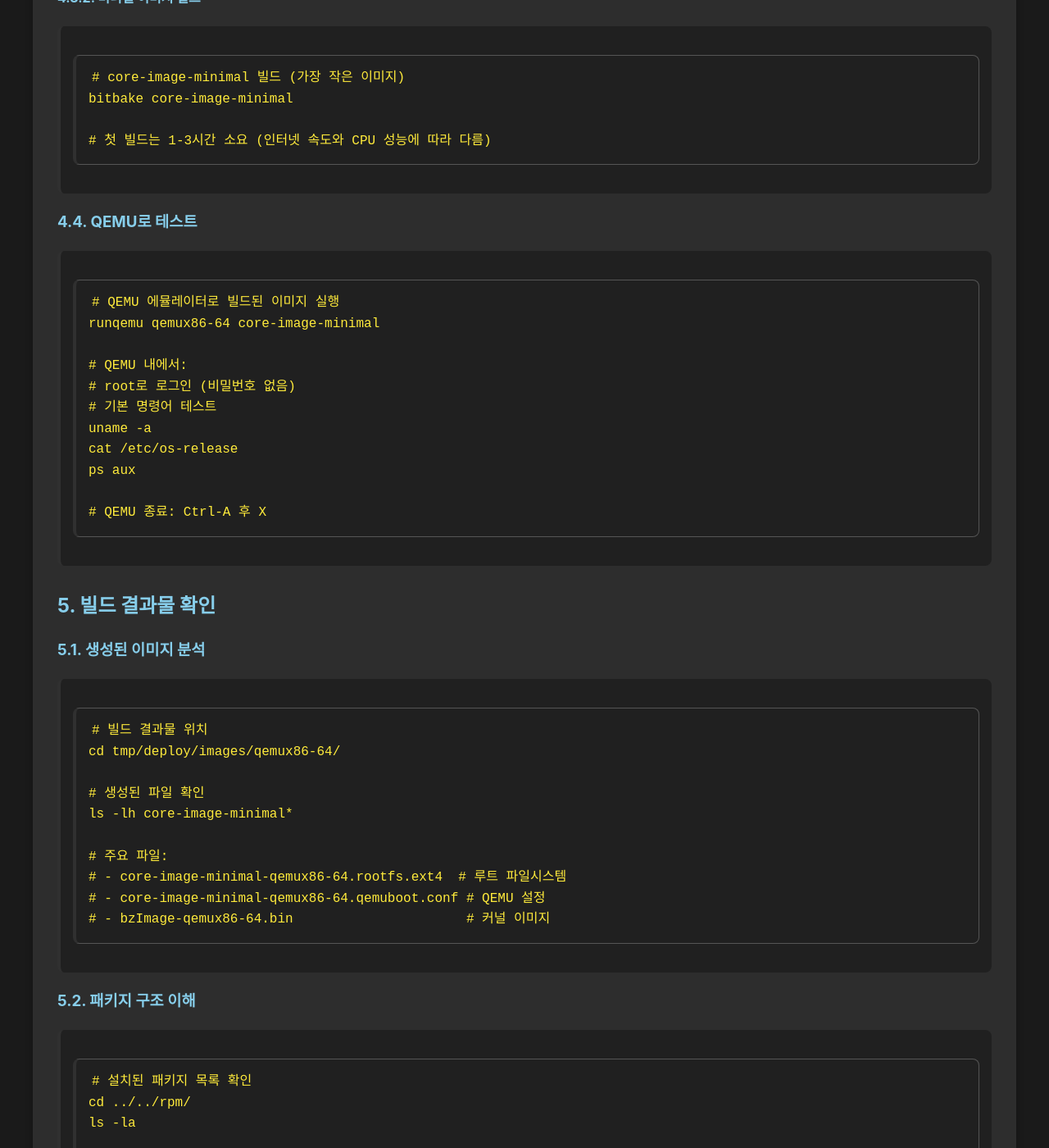
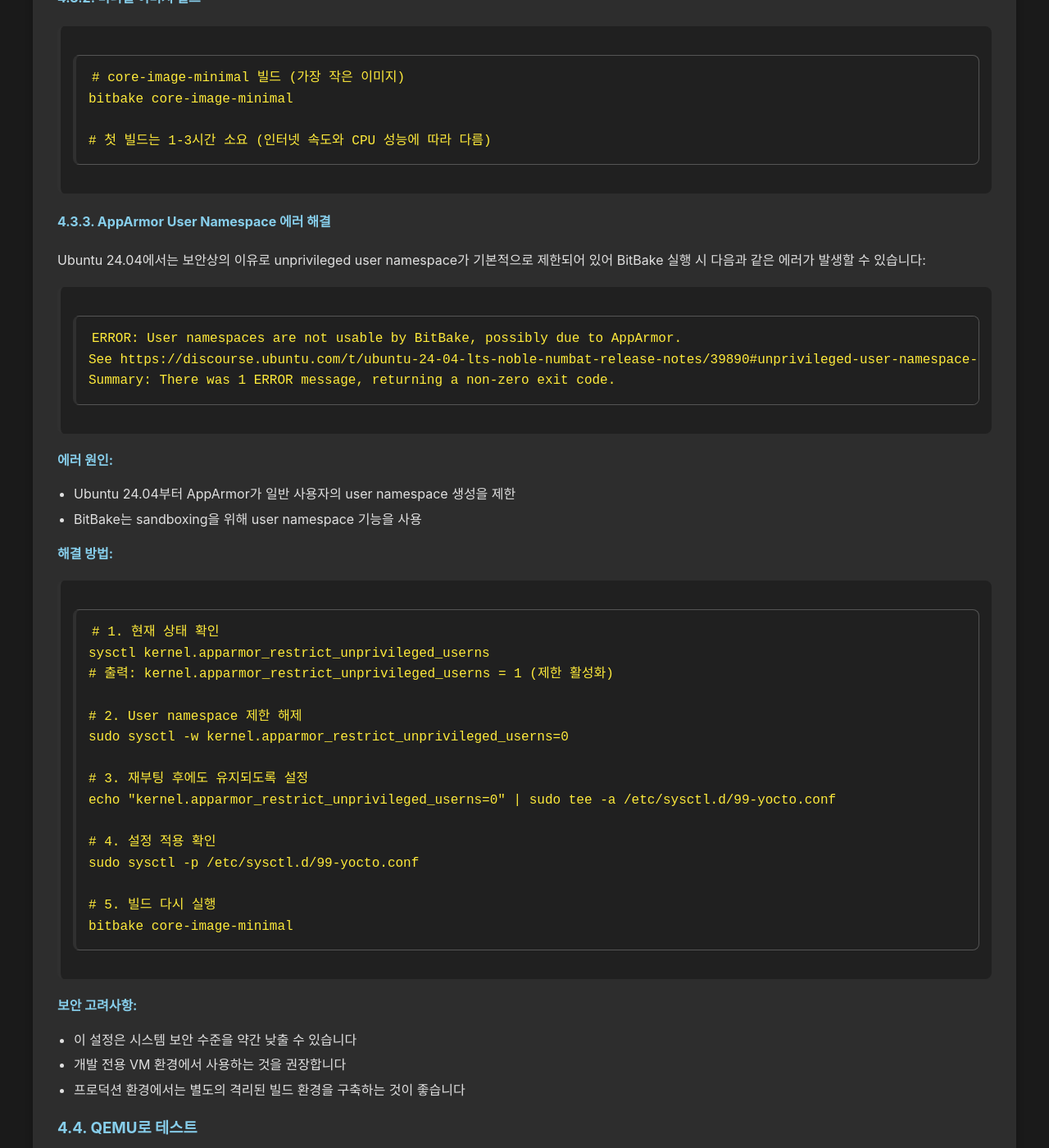
Before and after one commit to c0z0c/blog, a Jekyll site: the page built from 검토/251016_Yocto_시작_가이드.md, in a window 1280 px wide and 1400 px high, scrolled down 5373 px. Shown: the whole window at 82% size. Built offline with Jekyll 4.4.1, drawn with Linux system fonts in a browser that asks for light colours; some of the changed text lies outside the part shown.

Commit message:
yocto ubuntu22.04 빌드 오류시  참고사항

````diff
--- a/검토/251016_Yocto_시작_가이드.md
+++ b/검토/251016_Yocto_시작_가이드.md
@@ -187,6 +187,45 @@ bitbake core-image-minimal
 # 첫 빌드는 1-3시간 소요 (인터넷 속도와 CPU 성능에 따라 다름)
 ```
 
+#### 4.3.3. AppArmor User Namespace 에러 해결
+
+Ubuntu 24.04에서는 보안상의 이유로 unprivileged user namespace가 기본적으로 제한되어 있어 BitBake 실행 시 다음과 같은 에러가 발생할 수 있습니다:
+
+```bash
+ERROR: User namespaces are not usable by BitBake, possibly due to AppArmor.
+See https://discourse.ubuntu.com/t/ubuntu-24-04-lts-noble-numbat-release-notes/39890#unprivileged-user-namespace-restrictions for more information.
+Summary: There was 1 ERROR message, returning a non-zero exit code.
+```
+
+**에러 원인:**
+- Ubuntu 24.04부터 AppArmor가 일반 사용자의 user namespace 생성을 제한
+- BitBake는 sandboxing을 위해 user namespace 기능을 사용
+
+**해결 방법:**
+
+```bash
+# 1. 현재 상태 확인
+sysctl kernel.apparmor_restrict_unprivileged_userns
+# 출력: kernel.apparmor_restrict_unprivileged_userns = 1 (제한 활성화)
+
+# 2. User namespace 제한 해제
+sudo sysctl -w kernel.apparmor_restrict_unprivileged_userns=0
+
+# 3. 재부팅 후에도 유지되도록 설정
+echo "kernel.apparmor_restrict_unprivileged_userns=0" | sudo tee -a /etc/sysctl.d/99-yocto.conf
+
+# 4. 설정 적용 확인
+sudo sysctl -p /etc/sysctl.d/99-yocto.conf
+
+# 5. 빌드 다시 실행
+bitbake core-image-minimal
+```
+
+**보안 고려사항:**
+- 이 설정은 시스템 보안 수준을 약간 낮출 수 있습니다
+- 개발 전용 VM 환경에서 사용하는 것을 권장합니다
+- 프로덕션 환경에서는 별도의 격리된 빌드 환경을 구축하는 것이 좋습니다
+
 ### 4.4. QEMU로 테스트
 
 ```bash
@@ -257,23 +296,60 @@ graph LR
 
 ### 일반적인 문제 해결
 
-1. **디스크 공간 부족**
+1. **AppArmor User Namespace 에러 (Ubuntu 24.04)**
+   ```bash
+   # 에러 메시지:
+   # ERROR: User namespaces are not usable by BitBake, possibly due to AppArmor.
+
+   # 해결 방법:
+   sudo sysctl -w kernel.apparmor_restrict_unprivileged_userns=0
+   echo "kernel.apparmor_restrict_unprivileged_userns=0" | sudo tee -a /etc/sysctl.d/99-yocto.conf
+   sudo sysctl -p /etc/sysctl.d/99-yocto.conf
+   ```
+
+2. **디스크 공간 부족**
    ```bash
    # 빌드 캐시 정리
    bitbake -c cleansstate core-image-minimal
+
+   # 다운로드 캐시 정리
+   rm -rf downloads/*
+
+   # tmp 디렉토리 정리
+   rm -rf tmp/
    ```
 
-2. **네트워크 문제**
+3. **네트워크 문제**
    ```bash
    # 프록시 설정 (필요시)
    export http_proxy=http://proxy.example.com:8080
    export https_proxy=http://proxy.example.com:8080
+
+   # 다운로드 타임아웃 설정 (local.conf에 추가)
+   echo 'BB_FETCH_PREMIRRORONLY = "0"' >> conf/local.conf
+   echo 'BB_NO_NETWORK = "0"' >> conf/local.conf
    ```
 
-3. **빌드 로그 확인**
+4. **빌드 실패 시 로그 확인**
    ```bash
    # 상세 로그 위치
    ls tmp/work/*/core-image-minimal/*/temp/log.*
+
+   # 가장 최근 에러 로그 확인
+   tail -100 tmp/log/cooker/qemux86-64/console-latest.log
+
+   # 특정 패키지 빌드 로그
+   bitbake -c devshell <package-name>
+   ```
+
+5. **빌드 진행 상황 모니터링**
+   ```bash
+   # 실시간 빌드 로그 확인
+   tail -f tmp/log/cooker/qemux86-64/console-latest.log
+
+   # 빌드 통계 확인
+   bitbake -g core-image-minimal
+   cat pn-depends.dot | grep -v "digraph"
    ```
 
 ## 다음 단계 제안
````
